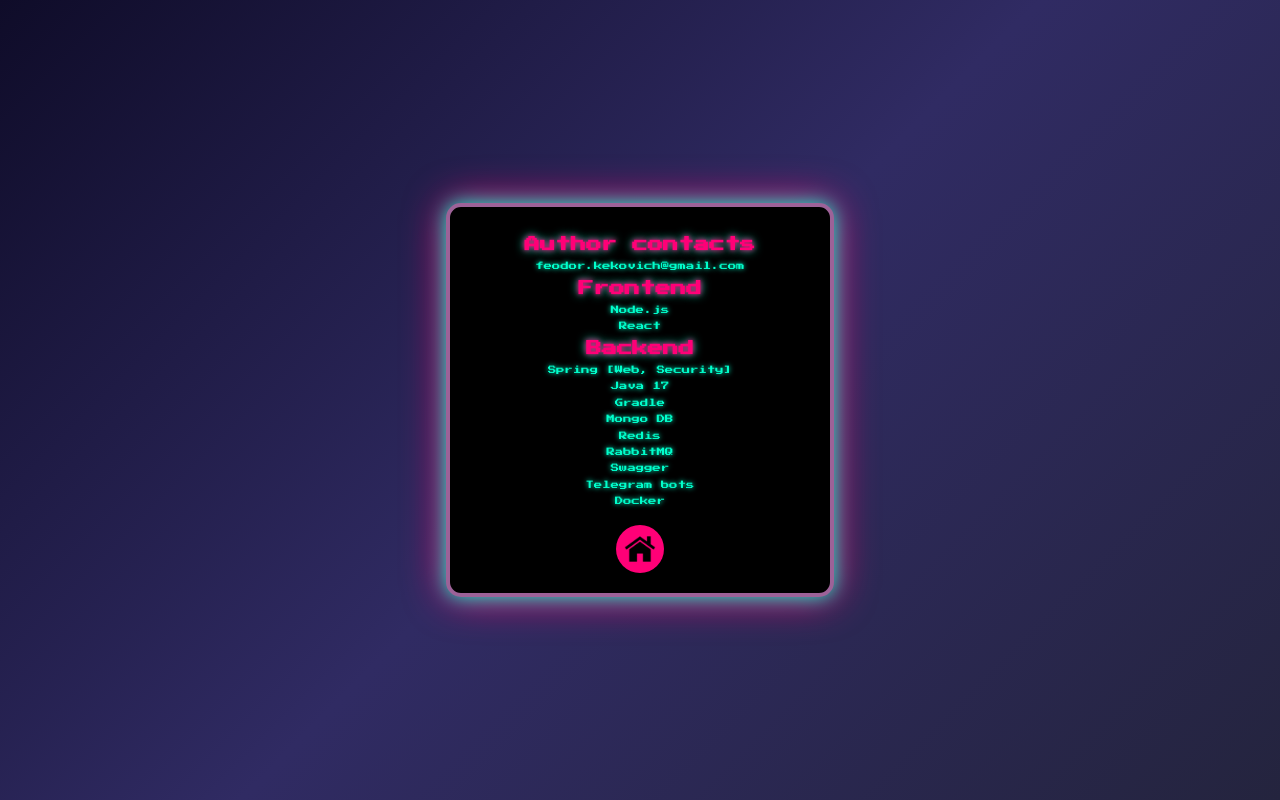
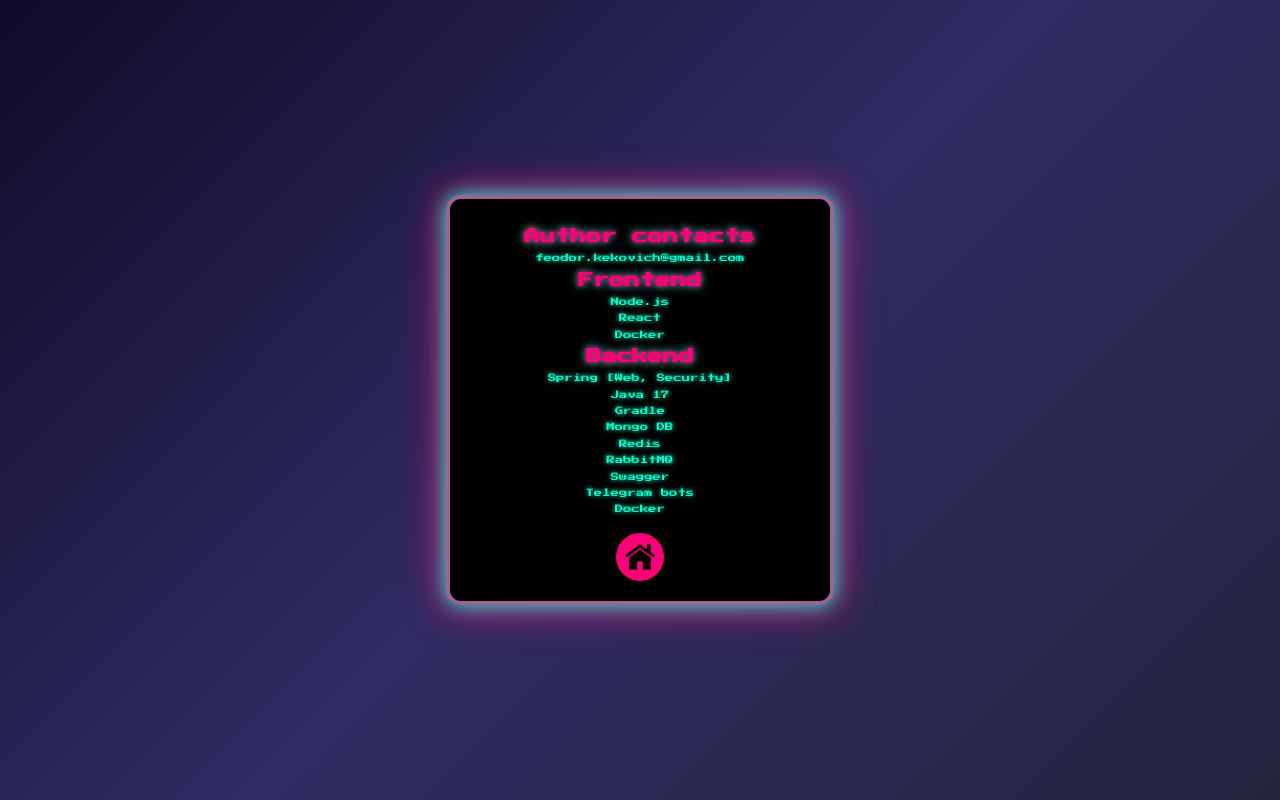
Before and after one commit to N1nt4nd0/CrazyPointFrontend, a React (Create React App) app: page /about in a window 1280 px wide. Built offline with nearby package versions, Linux system fonts and the light colour scheme.

Commit message:
Add Docker to AboutCard

```diff
--- a/src/components/AboutCard.js
+++ b/src/components/AboutCard.js
@@ -10,6 +10,7 @@
             <h1>Frontend</h1>
             <p>Node.js</p>
             <p>React</p>
+            <p>Docker</p>
 
             <h1>Backend</h1>
             <p>Spring [Web, Security]</p>
```
